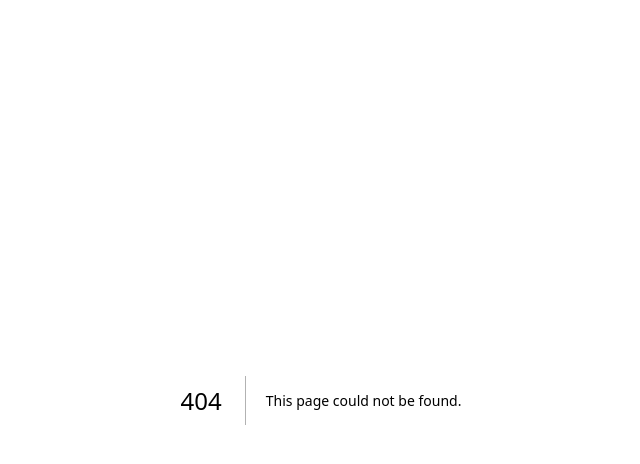
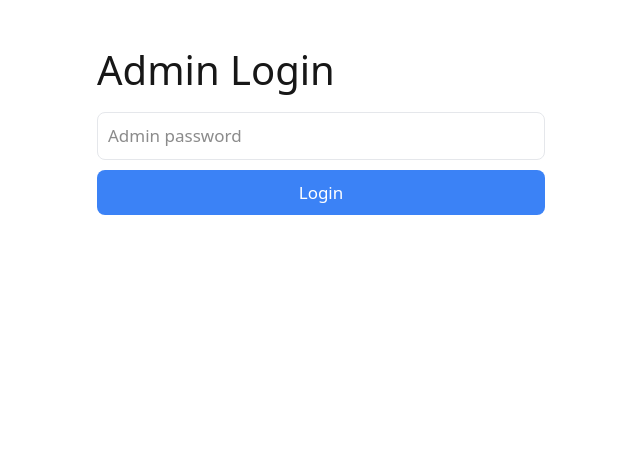
Before and after one commit to SkylarS300/learn-loom-next-dev, a Next.js app: page /admin/login in a window 1280 px wide. Before the commit this address had no page. Shown: the top 464 px of the page, without its empty margins (319-959 px from the left). Built offline with nearby package versions, Linux system fonts and the light colour scheme.

Commit message:
feat(admin): add admin session cookie + middleware gate for /admin/**
feat(admin): admin login/logout endpoints (httpOnly cookie, 1h expiry)

refactor(admin): switch support API to cookie-based auth; no header secret

chore(meta): noindex admin pages

```diff
--- /dev/null
+++ b/app/admin/login/LoginClient.jsx
@@ -0,0 +1,51 @@
+"use client";
+import { useState } from "react";
+import { useSearchParams } from "next/navigation";
+
+export default function LoginClient() {
+    const [pass, setPass] = useState("");
+    const [err, setErr] = useState("");
+    const [loading, setLoading] = useState(false);
+    const sp = useSearchParams();
+
+    async function submit(e) {
+        e.preventDefault();
+        setErr(""); setLoading(true);
+        try {
+            const r = await fetch("/api/admin/login", {
+                method: "POST",
+                headers: { "Content-Type": "application/json" },
+                body: JSON.stringify({ pass }),
+                credentials: "include",
+            });
+            const j = await r.json();
+            if (!j?.ok) throw new Error(j?.error || "Login failed");
+            const next = sp.get("next");
+            const dest = next && next.startsWith("/") && !next.startsWith("//") ? next : "/admin/support";
+            window.location.href = dest;
+        } catch (e) {
+            setErr(e.message || "Login failed");
+        } finally {
+            setLoading(false);
+        }
+    }
+
+    return (
+        <main style={{ maxWidth: 480, margin: "24px auto", padding: 16 }}>
+            <h1>Admin Login</h1>
+            <form onSubmit={submit} style={{ display: "grid", gap: 10, marginTop: 12 }}>
+                <input
+                    type="password"
+                    placeholder="Admin password"
+                    value={pass}
+                    onChange={(e) => setPass(e.target.value)}
+                    style={{ padding: 10, border: "1px solid #e5e7eb", borderRadius: 8 }}
+                />
+                {err && <div style={{ color: "#b91c1c" }}>{err}</div>}
+                <button disabled={!pass || loading} style={{ padding: "10px 14px", borderRadius: 8, border: "none", background: "#3b82f6", color: "#fff" }}>
+                    {loading ? "Logging in…" : "Login"}
+                </button>
+            </form>
+        </main>
+    );
+}
--- /dev/null
+++ b/app/admin/login/page.jsx
@@ -0,0 +1,13 @@
+// app/admin/login/page.jsx
+import { Suspense } from "react";
+import LoginClient from "./LoginClient";
+
+export const metadata = { robots: { index: false, follow: false } };
+
+export default function AdminLoginPage() {
+    return (
+        <Suspense fallback={null}>
+            <LoginClient />
+        </Suspense>
+    );
+}
--- /dev/null
+++ b/app/admin/logout/LogoutClient.jsx
@@ -0,0 +1,12 @@
+"use client";
+import { useEffect } from "react";
+
+export default function LogoutClient() {
+    useEffect(() => {
+        (async () => {
+            try { await fetch("/api/admin/logout", { method: "POST" }); } catch { }
+            window.location.href = "/admin/login";
+        })();
+    }, []);
+    return <main style={{ maxWidth: 480, margin: "24px auto", padding: 16 }}>Logging out…</main>;
+}
--- /dev/null
+++ b/app/admin/logout/page.jsx
@@ -0,0 +1,13 @@
+// app/admin/logout/page.jsx
+import { Suspense } from "react";
+import LogoutClient from "./LogoutClient";
+
+export const metadata = { robots: { index: false, follow: false } };
+
+export default function AdminLogoutPage() {
+    return (
+        <Suspense fallback={null}>
+            <LogoutClient />
+        </Suspense>
+    );
+}
--- /dev/null
+++ b/app/api/admin/login/route.js
@@ -0,0 +1,36 @@
+// app/api/admin/login/route.js
+import { NextResponse } from "next/server";
+
+export const runtime = "nodejs";
+export const dynamic = "force-dynamic";
+
+function tsc(a = "", b = "") {
+    // time-safe compare
+    const la = Buffer.from(String(a));
+    const lb = Buffer.from(String(b));
+    if (la.length !== lb.length) return false;
+    return crypto.subtle ? la.every((v, i) => v === lb[i]) : la.equals(lb);
+}
+
+export async function POST(req) {
+    const { pass } = await req.json().catch(() => ({}));
+    const ok = !!process.env.SUPPORT_PASS && String(pass || "") === String(process.env.SUPPORT_PASS);
+    if (!ok) return NextResponse.json({ ok: false, error: "Unauthorized" }, { status: 401 });
+
+    const res = NextResponse.json({ ok: true });
+    // httpOnly, short-lived, prod-secure
+    const host = (req.headers.get("host") || "").toLowerCase();
+    const useDomain = host.endsWith("learnloom.xyz") ? ".learnloom.xyz" : undefined;
+    const isProd = !!useDomain;
+    res.cookies.set({
+        name: "adminSession",
+        value: "1",
+        httpOnly: true,
+        sameSite: "Lax",
+        secure: isProd,
+        ...(useDomain ? { domain: useDomain } : {}),
+        path: "/",
+        maxAge: 60 * 60, // 1 hour
+    });
+    return res;
+}
--- /dev/null
+++ b/app/api/admin/logout/route.js
@@ -0,0 +1,17 @@
+// app/api/admin/logout/route.js
+import { NextResponse } from "next/server";
+
+export const runtime = "nodejs";
+export const dynamic = "force-dynamic";
+
+export async function POST(req) {
+    const res = NextResponse.json({ ok: true });
+    const host = (req.headers.get("host") || "").toLowerCase();
+    const useDomain = host.endsWith("learnloom.xyz") ? ".learnloom.xyz" : undefined;
+    const isProd = !!useDomain;
+    // clear host
+    res.cookies.set({ name: "adminSession", value: "", path: "/", maxAge: 0, sameSite: "Lax" });
+    // clear domain
+    res.cookies.set({ name: "adminSession", value: "", path: "/", maxAge: 0, sameSite: "Lax", secure: isProd, ...(useDomain ? { domain: useDomain } : {}) });
+    return res;
+}
--- a/app/api/admin/user/route.js
+++ b/app/api/admin/user/route.js
@@ -14,10 +14,9 @@ function fail(msg, status = 400) {
  * Header: x-support-pass: <SUPPORT_PASS>
  */
 export async function GET(req) {
-    const pass = req.headers.get("x-support-pass");
-    if (!process.env.SUPPORT_PASS || pass !== process.env.SUPPORT_PASS) {
-        return fail("Unauthorized", 401);
-    }
+    const cookie = req.headers.get("cookie") || "";
+    const isAdmin = /(?:^|;\s*)adminSession=1(?:;|$)/.test(cookie);
+    if (!isAdmin) return fail("Unauthorized", 401);
 
     const { searchParams } = new URL(req.url);
     const code = (searchParams.get("code") || "").trim().toUpperCase();
--- a/middleware.ts
+++ b/middleware.ts
@@ -17,6 +17,19 @@ export function middleware(req: NextRequest) {
         || pathname.startsWith("/api/")) {
         return NextResponse.next();
     }
+
+    // --- Admin gate: require a valid admin cookie ---
+    if (pathname.startsWith("/admin")) {
+        const isAdmin = req.cookies.get("adminSession")?.value === "1";
+        if (!isAdmin) {
+            const url = req.nextUrl.clone();
+            url.pathname = "/admin/login";
+            url.search = `?next=${encodeURIComponent(pathname + (search || ""))}`;
+            return NextResponse.redirect(url);
+        }
+        return NextResponse.next();
+    }
+
     // Single, robust session check
     const hasCookie = Boolean(req.cookies.get("learnloomId")?.value);
     const rawCookie = req.headers.get("cookie") || "";
```
